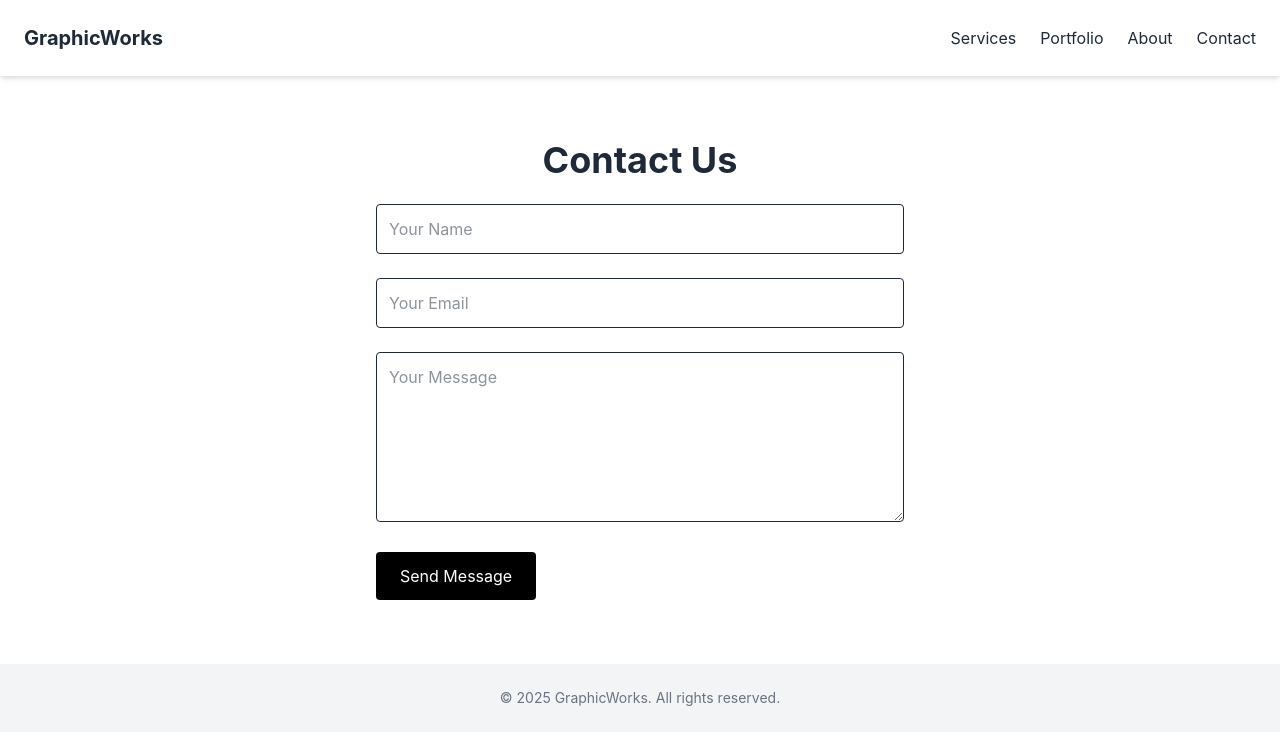
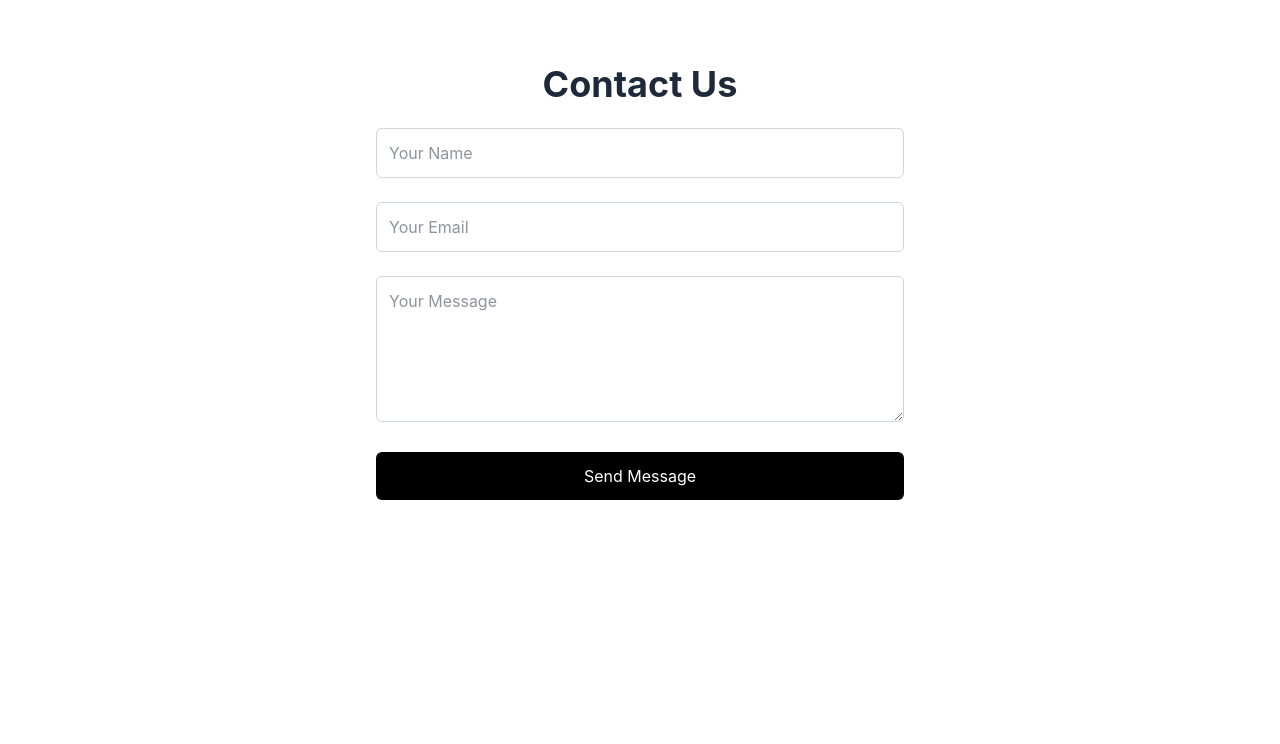
Before and after one commit to mmm1602/graphic-works-website, a Next.js app: page /contact in a window 1280 px wide. Shown: the top 744 px of the page. Built offline with nearby package versions, Linux system fonts and the light colour scheme.

Commit message:
Fix: contact form variables in fetch call

```diff
--- a/pages/contact.tsx
+++ b/pages/contact.tsx
@@ -1,10 +1,14 @@
 import { useState } from 'react';
-import Navbar from '@/components/Navbar';
-import Footer from '@/components/Footer';
 
-export default function Contact() {
-  const [formData, setFormData] = useState({ name: '', email: '', message: '' });
+export default function ContactForm() {
+  const [formData, setFormData] = useState({
+    name: '',
+    email: '',
+    message: '',
+  });
+
   const [submitted, setSubmitted] = useState(false);
+  const [error, setError] = useState('');
 
   const handleChange = (e: React.ChangeEvent<HTMLInputElement | HTMLTextAreaElement>) => {
     setFormData({ ...formData, [e.target.name]: e.target.value });
@@ -12,54 +16,82 @@ export default function Contact() {
 
   const handleSubmit = async (e: React.FormEvent) => {
     e.preventDefault();
-    await fetch('/api/contact', {
+
+    if (!formData.name || !formData.email || !formData.message) {
+      setError('All fields are required.');
+      return;
+    }
+
+    try {
+      const res = await fetch('/api/contact', {
         method: 'POST',
         headers: { 'Content-Type': 'application/json' },
-      body: JSON.stringify(formData),
+        body: JSON.stringify({
+          name: formData.name,
+          email: formData.email,
+          message: formData.message,
+        }),
       });
+
+      if (!res.ok) throw new Error('Failed to send message');
+
       setSubmitted(true);
+      setFormData({ name: '', email: '', message: '' });
+      setError('');
+    } catch (err) {
+      console.error(err);
+      setError('Something went wrong. Please try again later.');
+    }
   };
 
   return (
-    <>
-      <Navbar />
-      <main className="max-w-xl mx-auto py-16 px-6">
+    <div className="max-w-xl mx-auto py-16 px-6">
       <h1 className="text-4xl font-bold mb-6 text-center">Contact Us</h1>
+
       {submitted ? (
-          <p className="text-green-600 text-center">Thanks! We'll be in touch soon.</p>
+        <p className="text-green-600 text-center text-lg">Thanks! We'll be in touch soon.</p>
       ) : (
         <form onSubmit={handleSubmit} className="space-y-6">
+          {error && <p className="text-red-600 text-sm text-center">{error}</p>}
+
           <input
             name="name"
             type="text"
             placeholder="Your Name"
-              className="w-full border p-3 rounded"
+            className="w-full border border-gray-300 p-3 rounded-md"
+            value={formData.name}
             onChange={handleChange}
             required
           />
+
           <input
             name="email"
             type="email"
             placeholder="Your Email"
-              className="w-full border p-3 rounded"
+            className="w-full border border-gray-300 p-3 rounded-md"
+            value={formData.email}
             onChange={handleChange}
             required
           />
+
           <textarea
             name="message"
-              rows={6}
             placeholder="Your Message"
-              className="w-full border p-3 rounded"
+            rows={5}
+            className="w-full border border-gray-300 p-3 rounded-md"
+            value={formData.message}
             onChange={handleChange}
             required
-            />
-            <button type="submit" className="px-6 py-3 bg-black text-white rounded hover:bg-gray-800 transition">
+          ></textarea>
+
+          <button
+            type="submit"
+            className="w-full bg-black text-white py-3 rounded-md hover:bg-gray-800 transition"
+          >
             Send Message
           </button>
         </form>
       )}
-      </main>
-      <Footer />
-    </>
+    </div>
   );
 }
```
Lines whose indentation alone changed are shown as unchanged.
